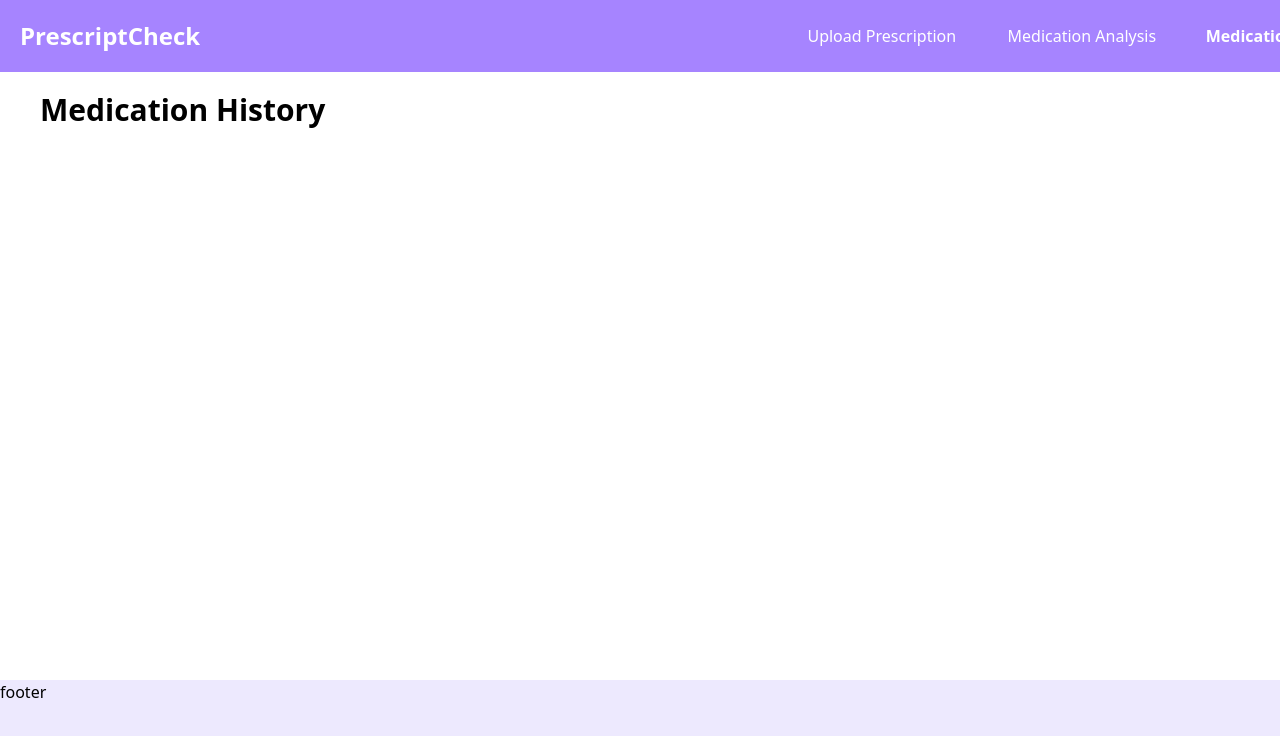
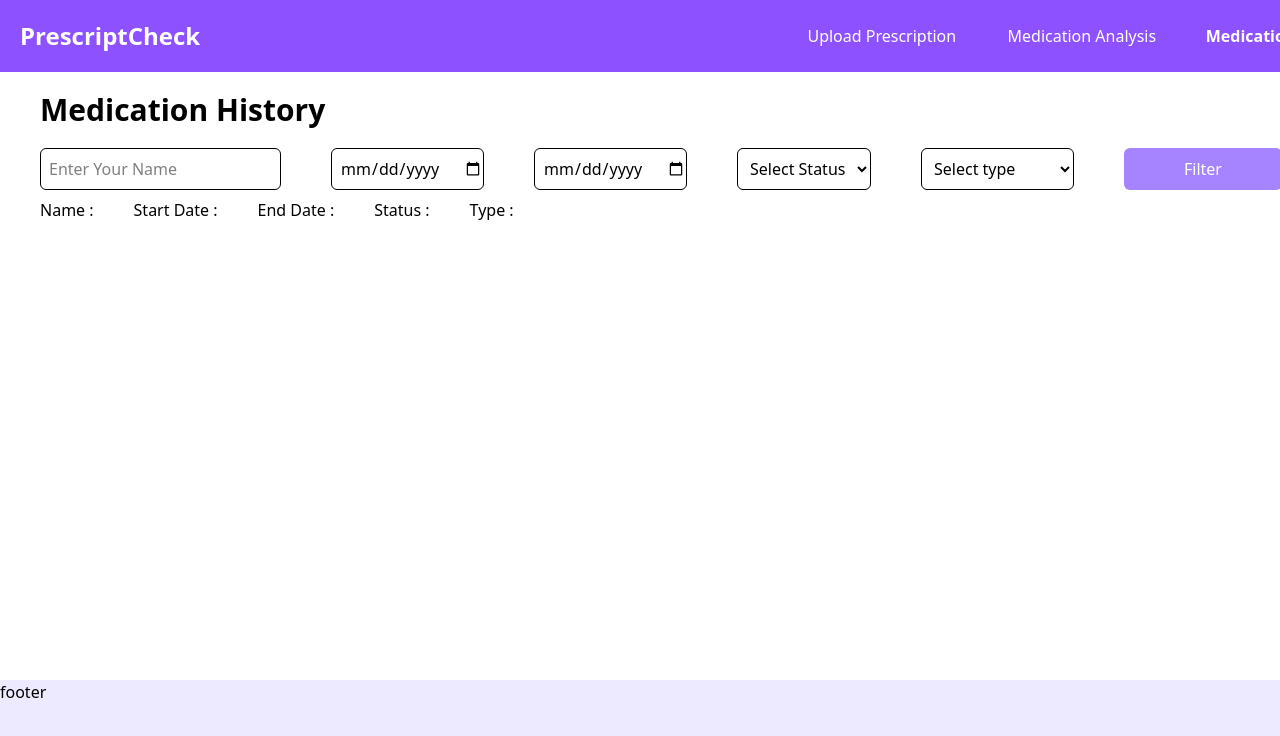
Before and after one commit to ad1tyq/PrescriptCheck, a React (Vite) app in the folder frontend/: page /history in a window 1280 px wide. Shown: the top 736 px of the page. Built offline with nearby package versions, Linux system fonts and the light colour scheme.

Commit message:
added history sorting feature

```diff
--- a/frontend/data/history.js
+++ b/frontend/data/history.js
@@ -0,0 +1,122 @@
+const prescriptionHistory = [
+  {
+    id: 'RX1001',
+    patientName: 'John Doe',
+    doctorName: 'Dr. Sarah Smith',
+    startDate: '2023-05-15',
+    endDate: '2023-06-15',
+    medicines: [
+      {
+        name: 'Amoxicillin',
+        type: 'antibiotic',
+        dosage: '500mg',
+        frequency: '3 times daily',
+        status: 'completed'
+      },
+      {
+        name: 'Ibuprofen',
+        type: 'pain-reliever',
+        dosage: '200mg',
+        frequency: 'as needed',
+        status: 'completed'
+      }
+    ],
+    status: 'completed',
+    pharmacy: 'CVS Pharmacy #1234'
+  },
+  {
+    id: 'RX1002',
+    patientName: 'John Doe',
+    doctorName: 'Dr. Michael Johnson',
+    startDate: '2023-07-01',
+    endDate: '2023-10-01',
+    medicines: [
+      {
+        name: 'Atorvastatin',
+        type: 'cholesterol',
+        dosage: '20mg',
+        frequency: 'once daily at bedtime',
+        status: 'active'
+      }
+    ],
+    status: 'active',
+    pharmacy: 'Walgreens #5678'
+  },
+  {
+    id: 'RX1003',
+    patientName: 'John Doe',
+    doctorName: 'Dr. Emily Chen',
+    startDate: '2023-08-10',
+    endDate: '2023-08-20',
+    medicines: [
+      {
+        name: 'Lisinopril',
+        type: 'blood-pressure',
+        dosage: '10mg',
+        frequency: 'once daily',
+        status: 'completed'
+      },
+      {
+        name: 'Metformin',
+        type: 'diabetes',
+        dosage: '500mg',
+        frequency: 'twice daily',
+        status: 'completed'
+      }
+    ],
+    status: 'completed',
+    pharmacy: 'Rite Aid #9012'
+  },
+  {
+    id: 'RX1004',
+    patientName: 'John Doe',
+    doctorName: 'Dr. Robert Wilson',
+    startDate: '2023-09-05',
+    endDate: '2023-12-05',
+    medicines: [
+      {
+        name: 'Albuterol Inhaler',
+        type: 'asthma',
+        dosage: '90mcg/spray',
+        frequency: '2 puffs every 4-6 hours as needed',
+        status: 'active'
+      },
+      {
+        name: 'Fluticasone Nasal Spray',
+        type: 'allergy',
+        dosage: '50mcg/spray',
+        frequency: '1 spray each nostril daily',
+        status: 'active'
+      }
+    ],
+    status: 'active',
+    pharmacy: 'Kroger Pharmacy #3456'
+  },
+  {
+    id: 'RX1005',
+    patientName: 'John Doe',
+    doctorName: 'Dr. Sarah Smith',
+    startDate: '2023-11-01',
+    endDate: '2023-11-10',
+    medicines: [
+      {
+        name: 'Azithromycin',
+        type: 'antibiotic',
+        dosage: '250mg',
+        frequency: '2 tablets on day 1, then 1 daily',
+        status: 'completed'
+      },
+      {
+        name: 'Guaifenesin',
+        type: 'cough',
+        dosage: '600mg',
+        frequency: 'every 12 hours',
+        status: 'completed'
+      }
+    ],
+    status: 'completed',
+    pharmacy: 'Walmart Pharmacy #7890'
+  }
+];
+
+export default prescriptionHistory;
--- a/frontend/src/app/history/page.jsx
+++ b/frontend/src/app/history/page.jsx
@@ -1,8 +1,10 @@
+import History from "../../components/historyCard";
 function HistoryPage(){
     return(
         <>
         <div className="overflow-y-scroll h-[31rem]" style={{scrollbarWidth: 'none'}}>
             <h1 className="text-3xl ml-10 font-bold py-5">Medication History</h1>
+            <History/>
         </div>
         </>
     )
--- a/frontend/src/components/fileUploader.tsx
+++ b/frontend/src/components/fileUploader.tsx
@@ -26,7 +26,6 @@ function FileUploader() {
                 setStatus("Unsupported file format!");
             }
         }
-        console.log(e.target.files[0])
     }
     return (
         <>
--- a/frontend/src/components/historyCard.jsx
+++ b/frontend/src/components/historyCard.jsx
@@ -0,0 +1,52 @@
+import React, {useState} from "react";
+import MedicineTypeDropdown from "./medicinetype.jsx";
+import MedicineStatusDropdown from "./medicineStatus.jsx";
+import {StartDate, EndDate} from "./medicineDate.jsx";
+import InputName from "./medicineUserName";
+function History() {
+    const [nameStore, setNameStore] = useState(""); const [nameS, setNameS] = useState("");
+    const [sDateStore, setSDateStore] = useState(""); const [sDateS, setSDateS] = useState("");
+    const [eDateStore, setEDateStore] = useState(""); const [eDateS, setEDateS] = useState("");
+    const [medStatus, setMedStatus] = useState(""); const [medStatus1, setMedStatus1] = useState("");
+    const [selectedType, setSelectedType] = useState(""); const [selectedType1, setSelectedType1] = useState("");
+    let filterData = {
+        name : nameStore,
+        startdate : sDateStore,
+        enddate : eDateStore,
+        status : medStatus,
+        type : selectedType,
+    }
+    function onChangeFilter(){
+        setNameS(nameStore); setNameStore('');
+        setSDateS(sDateStore); setEDateStore('')
+        setEDateS(eDateStore); setSDateStore('')
+        setMedStatus1(medStatus); setMedStatus('')
+        setSelectedType1(selectedType); setSelectedType('')
+
+        console.log("filter data : ", filterData)  // consoling the filter data
+    }
+    return (
+        <>
+        <div className="flex gap-12.5 px-10">
+            <InputName nameStore={nameStore} setNameStore={setNameStore} />
+            <StartDate sDateStore={sDateStore} setSDateStore={setSDateStore}/>
+            <EndDate eDateStore={eDateStore} setEDateStore={setEDateStore}/>
+            <MedicineStatusDropdown medStatus={medStatus} setMedStatus={setMedStatus}/>
+            <MedicineTypeDropdown selectedType={selectedType} setType={setSelectedType}/>
+            <button onClick={onChangeFilter}
+            className="bg-violet-400 hover:bg-violet-500 duration-300 text-white px-15 cursor-pointer rounded-md">
+                Filter</button>
+        </div>
+        {filterData && (
+            <div className="px-10 flex gap-10 mt-2">
+                <p>Name : {nameS}</p>
+                <p>Start Date : {sDateS}</p>
+                <p>End Date : {eDateS}</p>
+                <p>Status : {medStatus1}</p>
+                <p>Type : {selectedType1}</p>
+            </div>
+        )}
+        </>
+    )
+}
+export default History;
--- /dev/null
+++ b/frontend/src/components/medicineDate.jsx
@@ -0,0 +1,21 @@
+import React, {useState} from "react";
+export function StartDate({sDateStore, setSDateStore}){
+    function onDateChange(e){
+            setSDateStore(e.target.value);
+    }
+    return(
+        <>
+        <input type="date" value={sDateStore} onChange={onDateChange} className="border rounded-md pl-2"/>
+        </>
+    )
+}
+export function EndDate({eDateStore, setEDateStore}){
+    function onDateChange(e){
+            setEDateStore(e.target.value);
+    }
+    return(
+        <>
+        <input type="date" value={eDateStore} onChange={onDateChange} className="border rounded-md pl-2"/>
+        </>
+    )
+}
--- /dev/null
+++ b/frontend/src/components/medicineStatus.jsx
@@ -0,0 +1,23 @@
+import React, { useState } from 'react';
+function MedicineStatusDropdown({medStatus, setMedStatus}){
+    const medicinestatus = [
+        'active',
+        'completed',
+    ];
+    function onStatusChange(e){
+        setMedStatus(e.target.value);
+    }
+    return(
+        <>
+        <select value={medStatus} onChange={onStatusChange} className="p-2 border rounded-md">
+            <option value="">Select Status</option>
+            {medicinestatus.map((status)=>(
+                <option key={status} value={status}>
+                    {status}
+                </option>
+            ))}
+        </select>
+        </>
+    )
+}
+export default MedicineStatusDropdown;
--- /dev/null
+++ b/frontend/src/components/medicineUserName.jsx
@@ -0,0 +1,13 @@
+import React, {useState} from "react";
+function InputName({nameStore, setNameStore}){
+    function onNameChange(e){
+        setNameStore(e.target.value);
+    }
+    return(
+        <>
+        <input type="text" value={nameStore} onChange={onNameChange} placeholder="Enter Your Name"
+        className="border rounded-md pl-2"/>
+        </>
+    )
+}
+export default InputName;
--- /dev/null
+++ b/frontend/src/components/medicinetype.jsx
@@ -0,0 +1,29 @@
+import React, { useState } from 'react';
+function MedicineTypeDropdown({selectedType, setType}){
+    const medicineTypes = [
+    'antibiotic',
+    'pain-reliever',
+    'cholesterol',
+    'blood-pressure',
+    'diabetes',
+    'asthma',
+    'allergy',
+    'cough'
+    ];
+    function onTypeChange(e){
+        setType(e.target.value);
+    }
+    return(
+        <>
+        <select value={selectedType} onChange={onTypeChange} className="p-2 border rounded-md">
+            <option value="">Select type</option>
+            {medicineTypes.map((type)=>(
+                <option key={type} value={type}>
+                    {type}
+                </option>
+            ))}
+        </select>
+        </>
+    )
+}
+export default MedicineTypeDropdown;
--- a/frontend/src/components/navbar.jsx
+++ b/frontend/src/components/navbar.jsx
@@ -2,7 +2,7 @@ function Navbar(){
     return(
         <>
         {/* navbar */}
-        <nav className="flex justify-between bg-violet-400 text-md p-5">
+        <nav className="flex justify-between bg-violet-500 text-md p-5">
             {/* logo */}
             <a className="text-white font-semibold text-2xl" href="/">PrescriptCheck</a>
             {/* navbar links */}
--- a/frontend/src/components/welcome.jsx
+++ b/frontend/src/components/welcome.jsx
@@ -7,7 +7,7 @@ function Welcome()
             <div className="flex flex-col mx-10 my-10">
                 <h1 className="text-xl text-[clamp(1.5rem,2vw,2rem)] font-semibold">Welcome to PrescriptCheck</h1>
                 <p className="mb-1 text-[clamp(10px,_1vw,_2vw)] mt-1">Discover a seamless way to manage your prescriptions and ensure medication safety. Our app offers detailed interaction checks, medication timelines, and comprehensive history tracking.</p>
-                <button className="bg-violet-300 w-fit cursor-pointer text-[clamp(10px,_1vw,_2vw)] py-2 px-4 rounded-md font-medium text-white mt-1 duration-300 hover:bg-violet-400" onClick={() => window.location.pathname = "/upload"}>Upload Prescription</button>
+                <button className="bg-violet-400 w-fit cursor-pointer text-[clamp(10px,_1vw,_2vw)] py-2 px-4 rounded-md font-medium text-white mt-1 duration-300 hover:bg-violet-500" onClick={() => window.location.pathname = "/upload"}>Upload Prescription</button>
             </div>
         </>
     );
```
